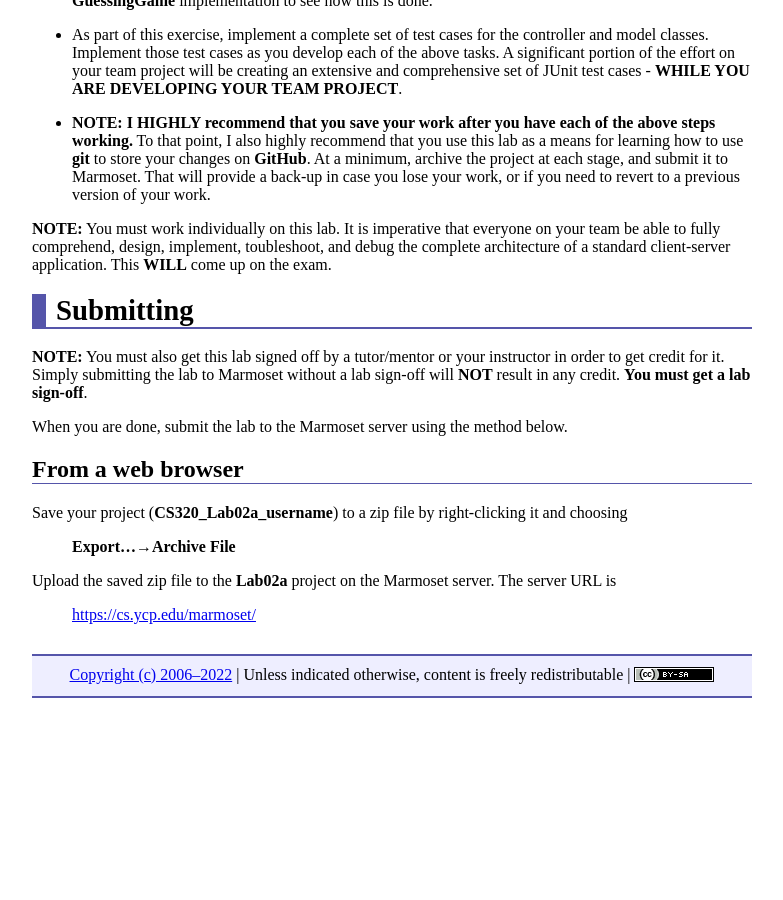
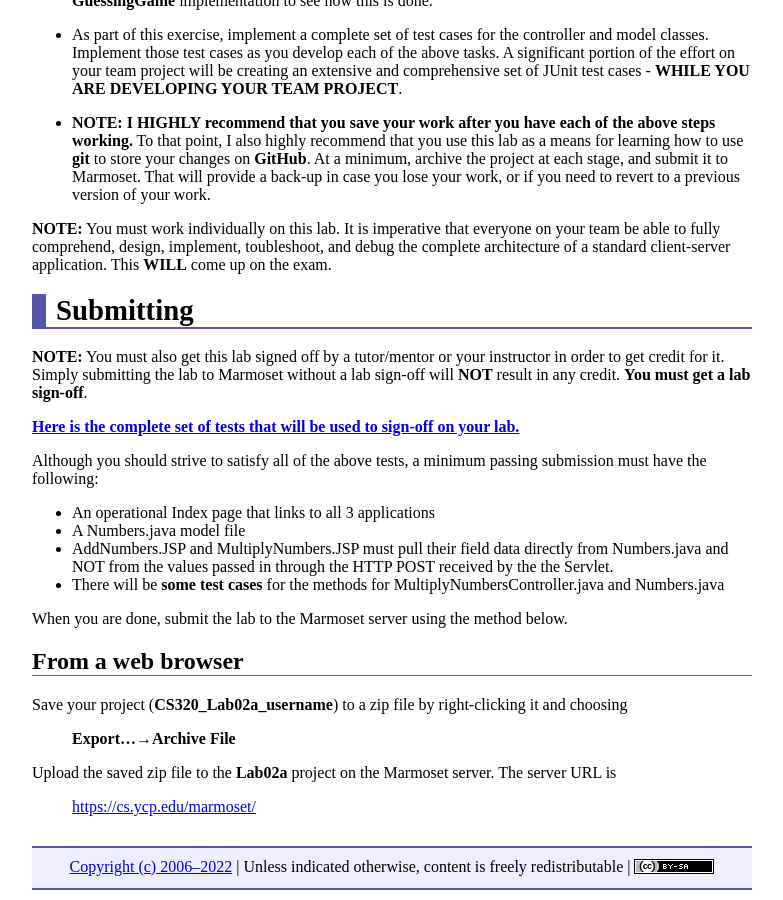
Before and after one commit to ycpcs/cs320-spring2022, a Jekyll site: the page built from labs/lab02a.md, in a window 1280 px wide and 900 px high, scrolled down 1077 px. Shown: the whole window, without its empty margins (248-1031 px from the left). Built offline with Jekyll 4.4.1, drawn with Linux system fonts in a browser that asks for light colours; before the commit the page ends 1785 px from its top, so only the background shows below that.

Commit message:
test for lab sign-off

```diff
--- a/labs/lab02a.md
+++ b/labs/lab02a.md
@@ -39,6 +39,14 @@ Submitting
 
 **NOTE:** You must also get this lab signed off by a tutor/mentor or your instructor in order to get credit for it.  Simply submitting the lab to Marmoset without a lab sign-off will **NOT** result in any credit.  **You must get a lab sign-off**.
 
+**[Here is the complete set of tests that will be used to sign-off on your lab.](lab02a-signoff-criteria.html)**
+
+Although you should strive to satisfy all of the above tests, a minimum passing submission must have the following:
+* An operational Index page that links to all 3 applications
+* A Numbers.java model file
+* AddNumbers.JSP and MultiplyNumbers.JSP must pull their field data directly from Numbers.java and NOT from the values passed in through the HTTP POST received by the the Servlet.
+* There will be **some test cases** for the methods for MultiplyNumbersController.java and Numbers.java
+
 When you are done, submit the lab to the Marmoset server using the method below.
 
 From a web browser
```
Also changed, not shown: labs/lab02a-signoff-criteria.md (added, +40 -0 lines).
